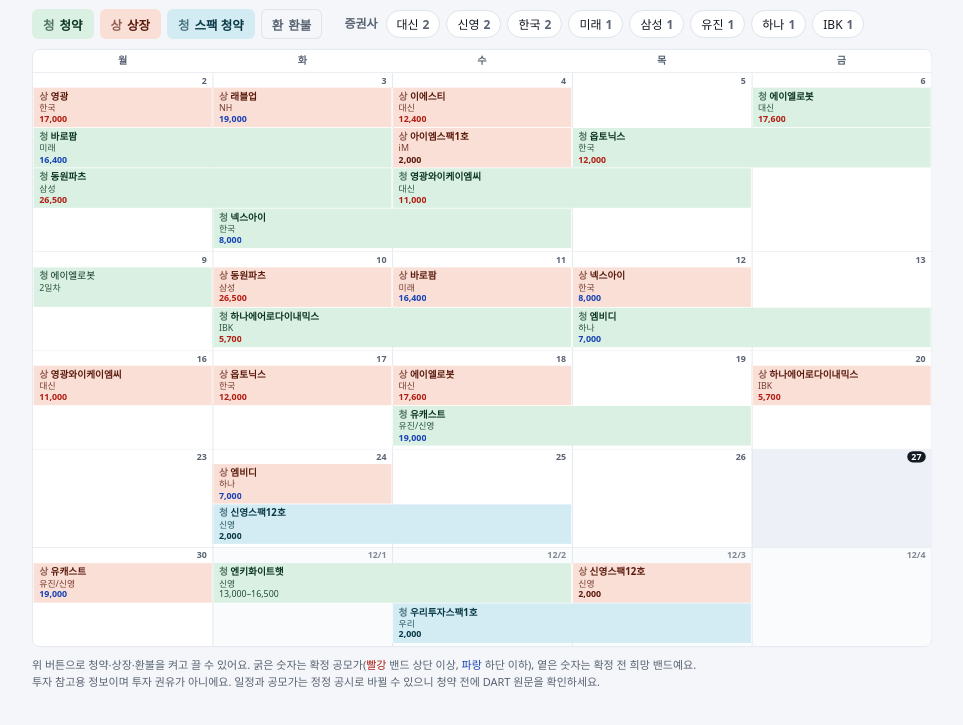
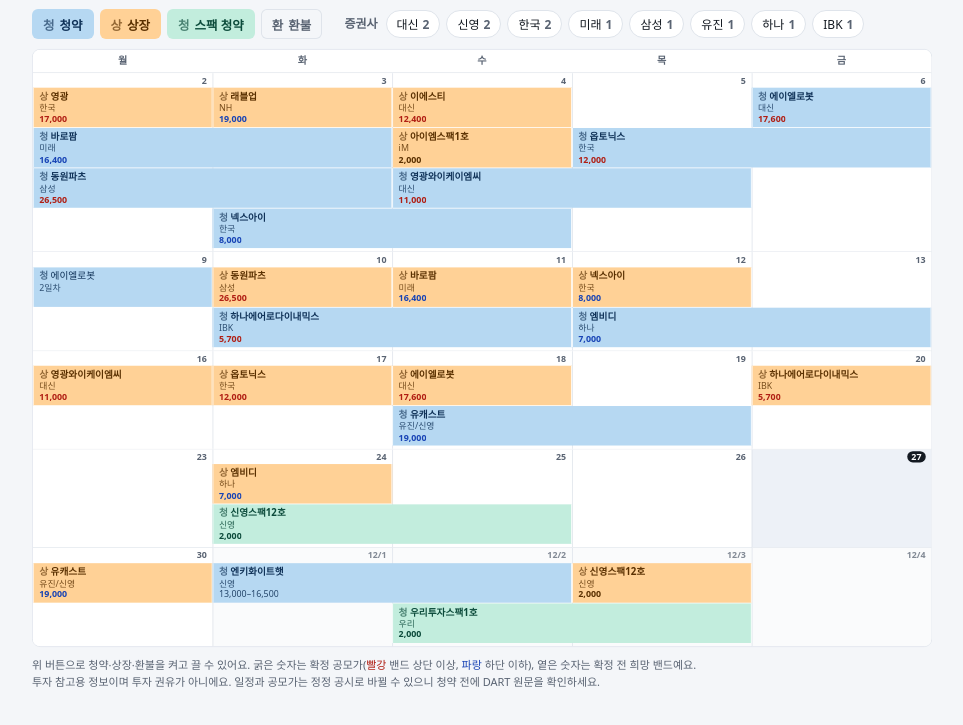
Before and after one commit to likupy/ipo-calendar, a plain HTML site: page docs/index.html in a window 1280 px wide. Shown: the part 73-798 px from the top of the page, without its empty margins (158-1121 px from the left). Drawn offline with Linux system fonts and the light colour scheme; a web font is replaced by a local one.

Commit message:
달력 색 조합 변경: 라이트 J(파랑·주황·민트), 다크 D1
Co-Authored-By: Claude Sonnet 5.5 <noreply@anthropic.com>
Claude-Session: https://claude.ai/code/session_01Fsa6RzwEtNwBXA9q78CrFk

```diff
--- a/docs/index.html
+++ b/docs/index.html
@@ -23,10 +23,10 @@
   --ink-2: #596372;
   --line: #DFE4EB;
   --today: #EDF1F7;
-  --sub-bg: #D9F0E2; --sub-fg: #0A3320;
+  --sub-bg: #B6D8F2; --sub-fg: #0F3157;
   --ref-bg: #E6E9EE; --ref-fg: #29313D;
-  --lst-bg: #FADFD7; --lst-fg: #5A1A0B;
-  --spc-bg: #D3ECF3; --spc-fg: #083745;
+  --lst-bg: #FFD196; --lst-fg: #5A3000;
+  --spc-bg: #C2EDDD; --spc-fg: #0B4A3A;
   --up: #B01E13;
   --down: #1743B5;
   --dot: #E5362B;
@@ -35,20 +35,20 @@
 @media (prefers-color-scheme: dark) {
   :root:not([data-theme="light"]) {
     --bg: #0F1318; --surface: #161B22; --out: #12171D; --ink: #E7EAEE; --ink-2: #98A2B0; --line: #262D37; --today: #1E2630;
-    --sub-bg: #153221; --sub-fg: #A9E4C0;
+    --sub-bg: #1B3350; --sub-fg: #B6D8F2;
     --ref-bg: #252B34; --ref-fg: #B7BFCB;
-    --lst-bg: #3B1E17; --lst-fg: #F7BCAC;
-    --spc-bg: #10303A; --spc-fg: #9CD8E8;
+    --lst-bg: #4A3515; --lst-fg: #FFD196;
+    --spc-bg: #1B4237; --spc-fg: #C2EDDD;
     --up: #FF8A7D; --down: #86B1FF; --dot: #FF6B5E;
     color-scheme: dark;
   }
 }
 :root[data-theme="dark"] {
   --bg: #0F1318; --surface: #161B22; --out: #12171D; --ink: #E7EAEE; --ink-2: #98A2B0; --line: #262D37; --today: #1E2630;
-  --sub-bg: #153221; --sub-fg: #A9E4C0;
+  --sub-bg: #1B3350; --sub-fg: #B6D8F2;
   --ref-bg: #252B34; --ref-fg: #B7BFCB;
-  --lst-bg: #3B1E17; --lst-fg: #F7BCAC;
-  --spc-bg: #10303A; --spc-fg: #9CD8E8;
+  --lst-bg: #4A3515; --lst-fg: #FFD196;
+  --spc-bg: #1B4237; --spc-fg: #C2EDDD;
   --up: #FF8A7D; --down: #86B1FF; --dot: #FF6B5E;
   color-scheme: dark;
 }
```
Also changed, not shown: index.html (+9 -9 lines).
